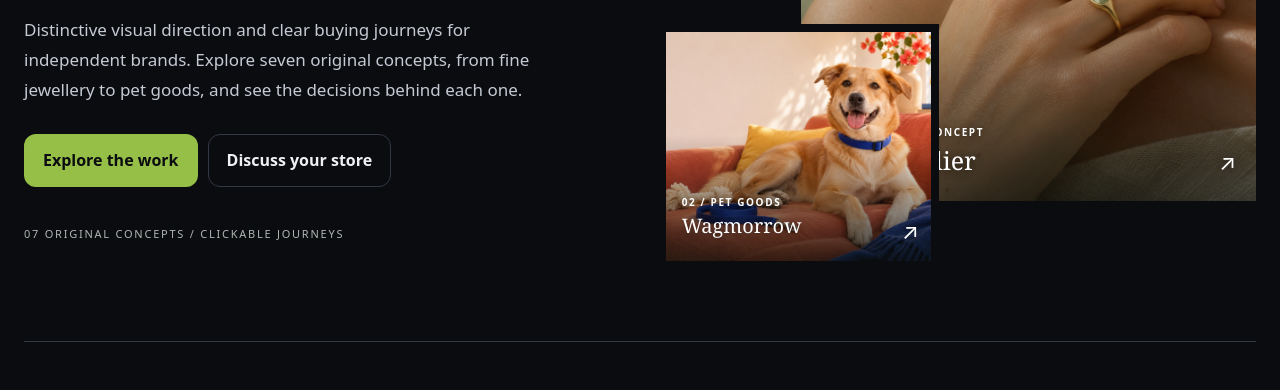
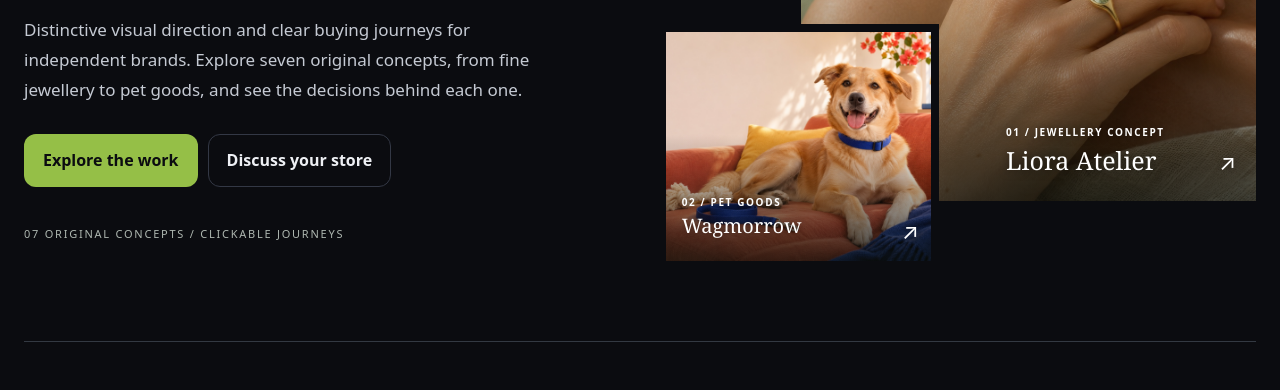
Before and after one commit to junqiangxiao235-art/SHOPIFY, a plain HTML site: page en/index.html in a window 1280 px wide. Shown: the part 410-800 px from the top of the page. Drawn offline with Linux system fonts and the light colour scheme.

Commit message:
Keep featured portfolio caption visible

```diff
--- a/en/index.html
+++ b/en/index.html
@@ -165,6 +165,7 @@ header.bar{padding:24px 0 12px}
 .hero-tile-label small{grid-column:1/-1;font-size:10px;font-weight:700;letter-spacing:.16em;text-transform:uppercase}
 .hero-tile-label strong{font:normal 25px Georgia,serif}
 .hero-tile-label .arrow{align-self:end;font-size:22px}
+.hero-tile-main .hero-tile-label{left:45%}
 .hero-tile-side .hero-tile-label{bottom:13px;left:16px;right:12px}
 .hero-tile-side .hero-tile-label strong{font-size:20px}
 #work{border-top:1px solid #333942;padding-top:70px}
```
Also changed, not shown: index.html (+1 -0 lines).
